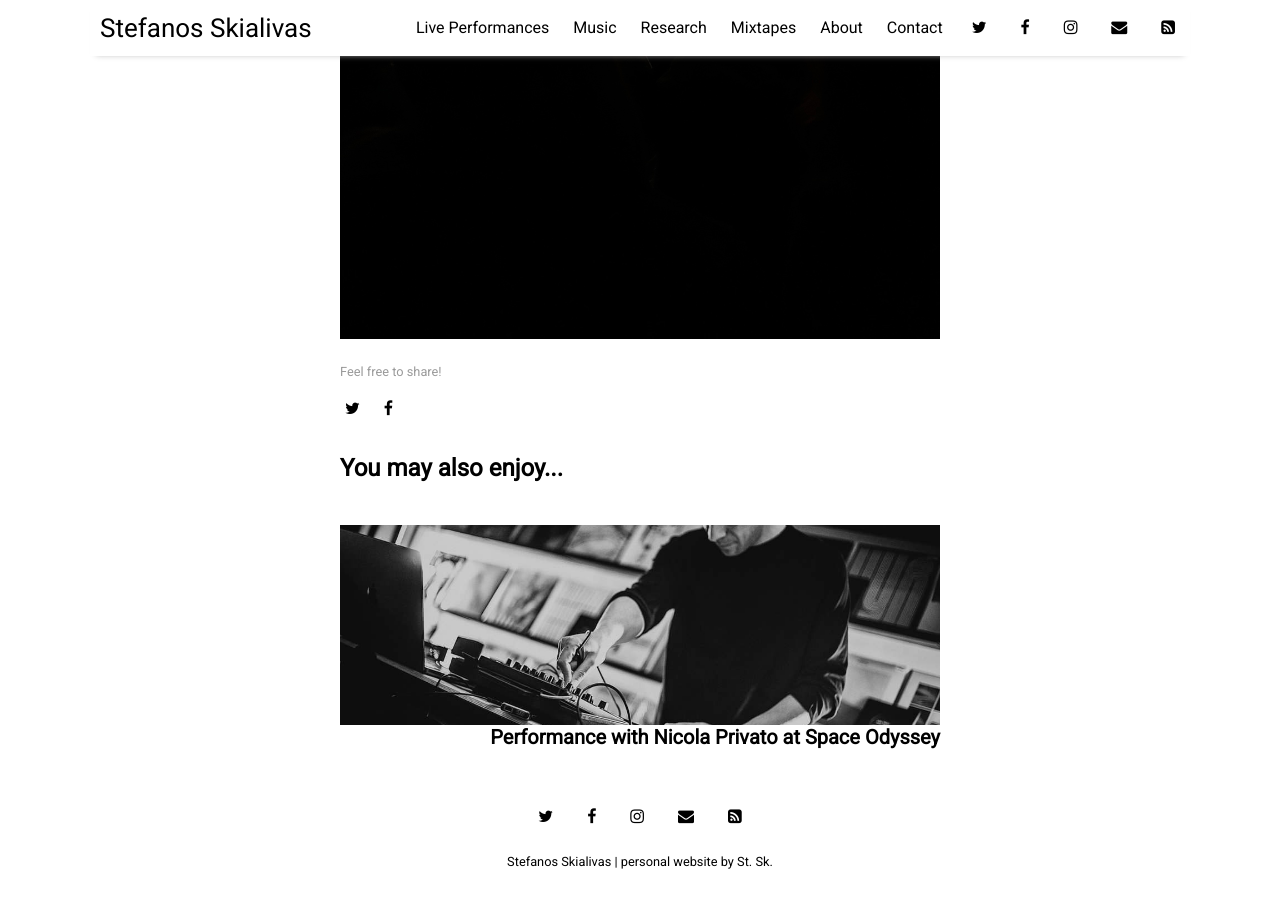
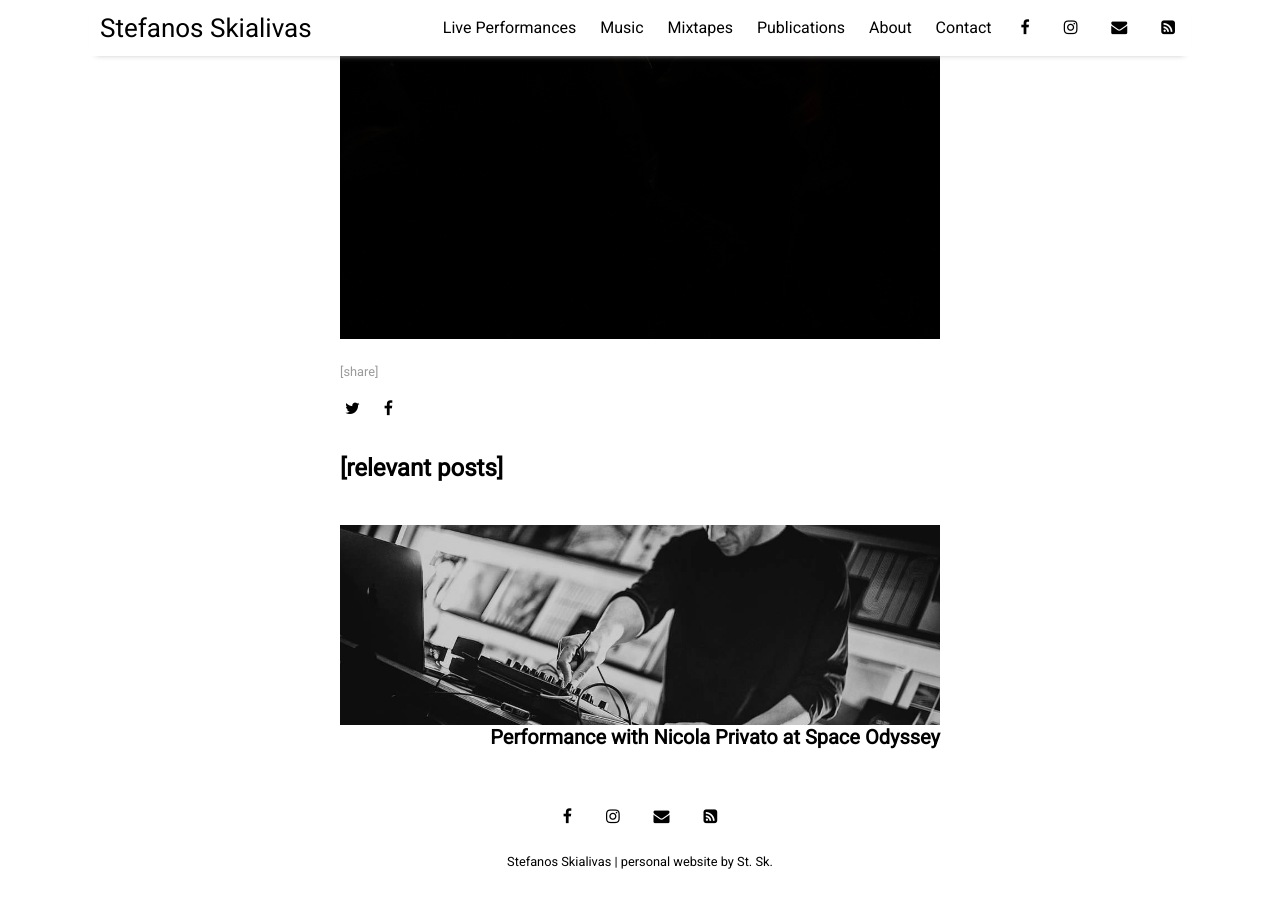
Before and after one commit to stefvasi/fdsm.github.io, a Jekyll site: the page built from _posts/2025-02-26-S2719.md, in a window 1280 px wide and 900 px high, scrolled down 623 px. Built offline with Jekyll 4.4.1, drawn with Linux system fonts in a browser that asks for light colours; nearby versions of some CDN libraries.

Commit message:
Updated the social and email links, added publications page, removed research page

```diff
--- a/_data/settings.yml
+++ b/_data/settings.yml
@@ -9,8 +9,8 @@ google-ID: 'UA-112060364-2'
 menu:
 - {name: 'Live Performances',  url: 'performances'}
 - {name: 'Music', url: 'music'}
-- {name: 'Research',       url: 'research'}
 - {name: 'Mixtapes',      url: 'mixtapes'}
+- {name: 'Publications',       url: 'publications'}
 - {name: 'About',              url: 'about'}
 - {name: 'Contact',            url: 'contact'}
 
@@ -25,10 +25,10 @@ menu:
 
 # Available social icons are powered by Font Awesome, so you can use any icon that they offer
 social:
-- {icon: 'twitter', link:    'https://twitter.com/paululele'}
-- {icon: 'facebook', link:   'https://www.facebook.com/paululele'}
-- {icon: 'instagram', link:  'https://instagram.com/paululele'}
-- {icon: 'envelope', link:   'mailto:hello@paulle.ca'}
+
+- {icon: 'facebook', link:   'https://www.facebook.com/stefanos.skialivas'}
+- {icon: 'instagram', link:  'https://www.instagram.com/_f_d_s_m_/'}
+- {icon: 'envelope', link:   'mailto:stefvasi@gmail.com'}
 - {icon: 'rss-square', link: 'feed.xml'}
 # - {icon: 'rss-square', link: 'rss-feed.xml'}
 
@@ -37,8 +37,8 @@ pagination:
   next_page: 'Newer'
   previous_page: 'Older'
 
-sharing_button_prompt: 'Feel free to share!'
+sharing_button_prompt: '[share]'
 
-related_posts: 'You may also enjoy...'
+related_posts: '[relevant posts]'
 
 post_date_prefix: 'Written on'
```
Also changed, not shown: pages/publications.md (added, +6 -0 lines), pages/research.md (deleted, +0 -6 lines).
